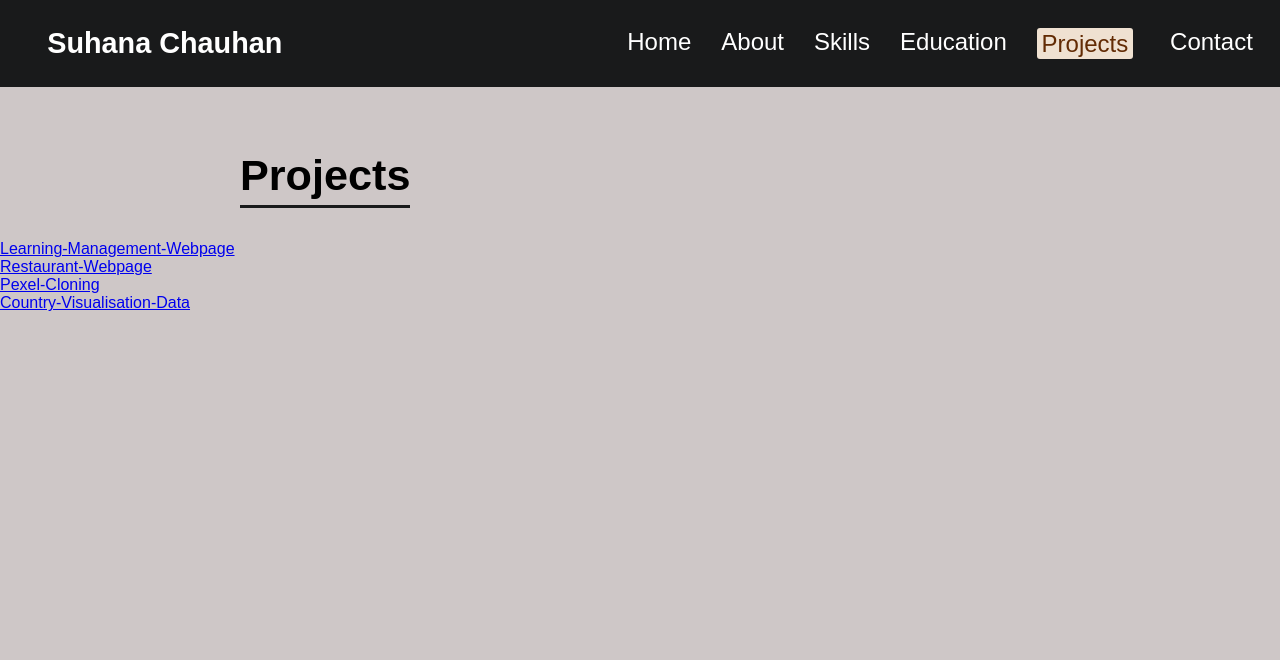
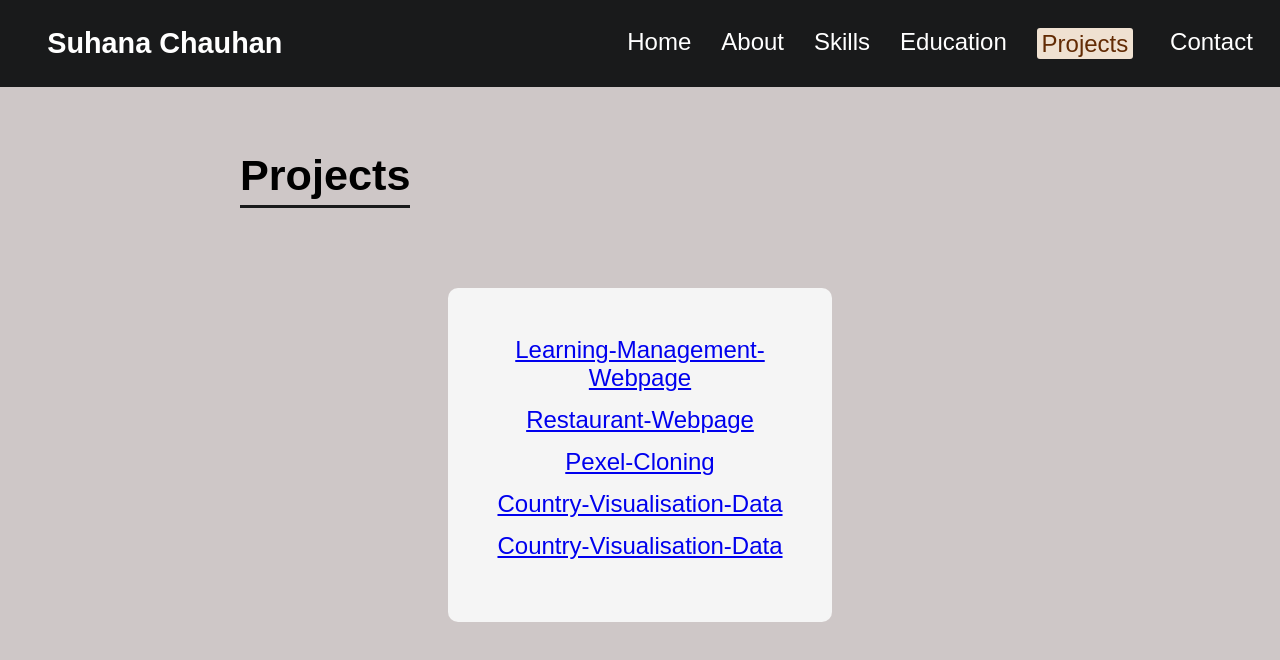
Before and after one commit to Suhana783/Portfolio, a plain HTML site: page projects.html in a window 1280 px wide. Drawn offline with Linux system fonts and the light colour scheme.

Commit message:
working on projects page

```diff
--- a/projects.html
+++ b/projects.html
@@ -21,6 +21,22 @@
     border-bottom: 3px solid #191a1b;
     padding-bottom: 5px;
   }
+
+  .project-box{
+    background-color: whitesmoke;
+    margin: 3rem auto 0 auto;
+    padding:3rem;
+    border-radius: 10px;
+    width: 30%;
+    height:auto;
+  }
+
+  .project-item {
+    text-align: center;
+    padding-bottom: 14px;
+    font-size: 1.5rem;
+  }
+
 </style>
 <body>
 
@@ -63,6 +79,9 @@
             <a href="https://suhana783.github.io/Country-Visualisation-data/" target="_blank">Country-Visualisation-Data</a>
           </div>
 
+           <div class="project-item">
+            <a href="https://suhana783.github.io/Country-Visualisation-data/" target="_blank">Country-Visualisation-Data</a>
+          </div>
         </div>
 </body>
 </html>
```
